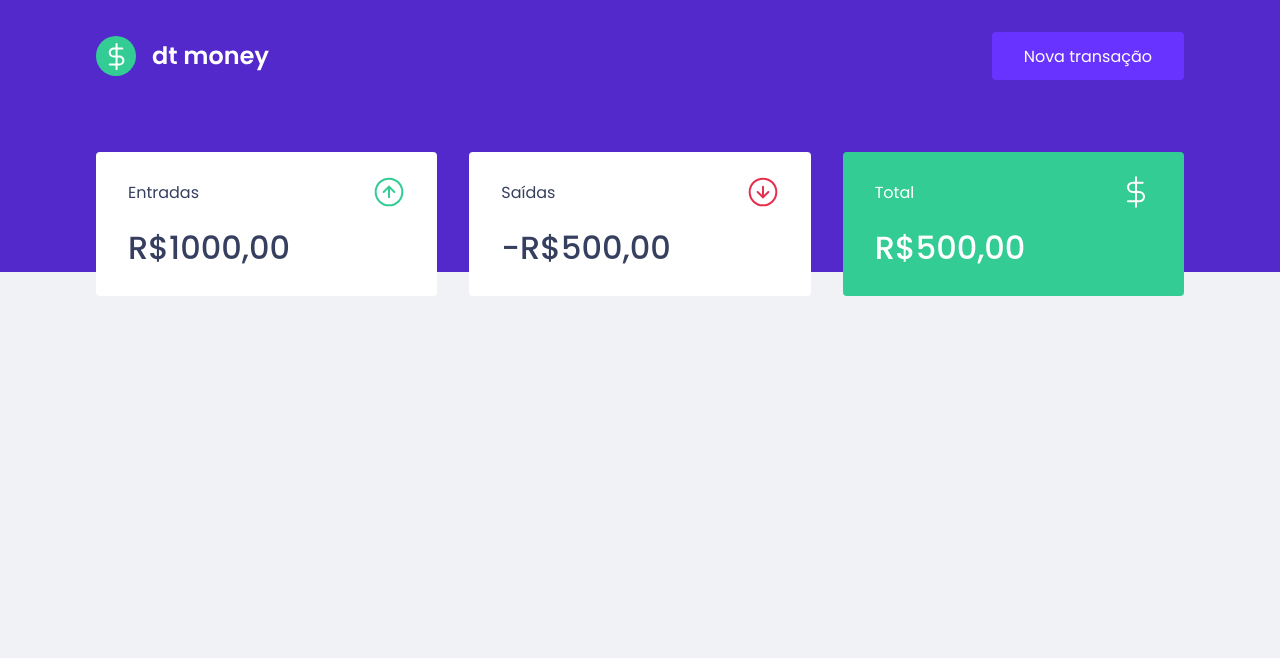
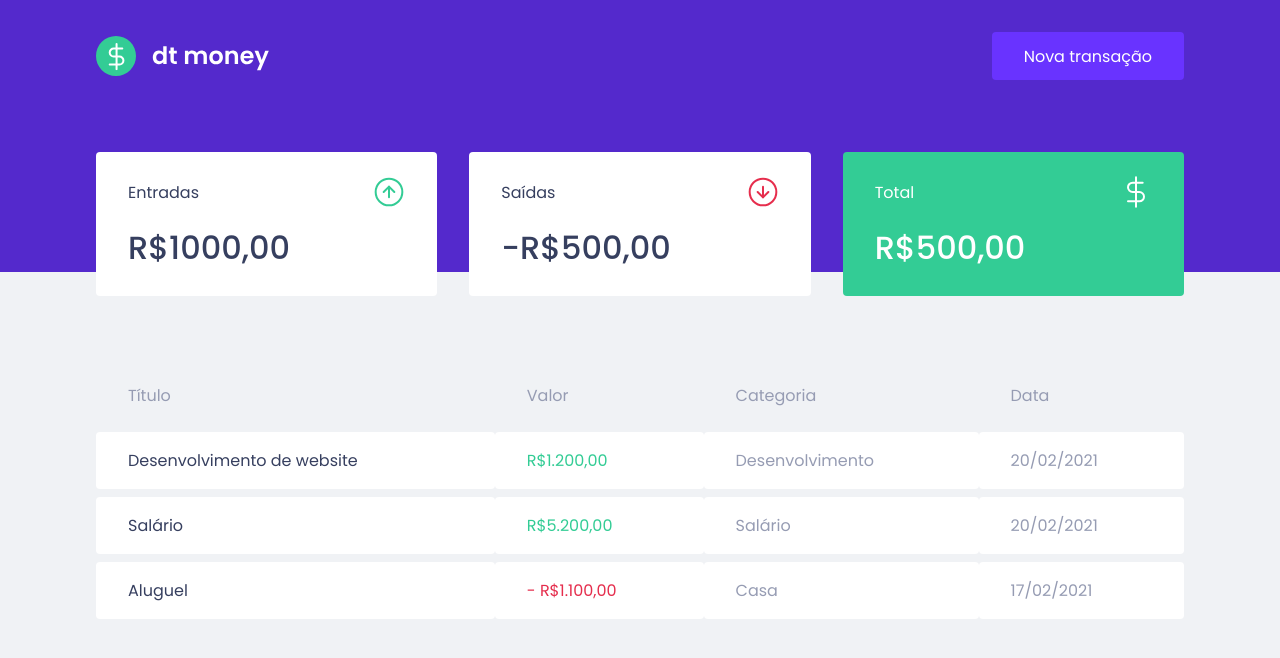
Before and after one commit to guilchaves/react-ignite, a React (Vite) app in the folder 02-dtmoney/: page / in a window 1280 px wide. Shown: the top 658 px of the page. Built offline with nearby package versions, Linux system fonts and the light colour scheme.

Commit message:
feat: add TransactionsTable component

```diff
--- a/02-dtmoney/src/components/Dashboard/index.tsx
+++ b/02-dtmoney/src/components/Dashboard/index.tsx
@@ -1,10 +1,12 @@
 import { Summary } from "../Summary";
+import { TransactionsTable } from "../TransactionsTable";
 import { Container } from "./styles";
 
 export function Dashboard() {
     return (
         <Container>
             <Summary />
+            <TransactionsTable />
         </Container>
     )
 }
--- /dev/null
+++ b/02-dtmoney/src/components/TransactionsTable/index.tsx
@@ -0,0 +1,39 @@
+import { Container } from './styles';
+
+export function TransactionsTable() {
+    return (
+        <Container>
+            <table>
+                <thead>
+                    <tr>
+                        <th>Título</th>
+                        <th>Valor</th>
+                        <th>Categoria</th>
+                        <th>Data</th>
+                    </tr>
+                </thead>
+
+                <tbody>
+                    <tr>
+                        <td>Desenvolvimento de website</td>
+                        <td className="deposit">R$1.200,00</td>
+                        <td>Desenvolvimento</td>
+                        <td>20/02/2021</td>
+                    </tr>
+                    <tr>
+                        <td>Salário</td>
+                        <td className="deposit">R$5.200,00</td>
+                        <td>Salário</td>
+                        <td>20/02/2021</td>
+                    </tr>
+                    <tr>
+                        <td>Aluguel</td>
+                        <td className="withdraw">- R$1.100,00</td>
+                        <td>Casa</td>
+                        <td>17/02/2021</td>
+                    </tr>
+                </tbody>
+            </table>
+        </Container>
+    )
+}
--- /dev/null
+++ b/02-dtmoney/src/components/TransactionsTable/styles.ts
@@ -0,0 +1,37 @@
+import styled from "styled-components";
+
+export const Container = styled.div`
+    margin-top: 4rem;
+
+    table {
+        width: 100%;
+        border-spacing: 0 0.5rem;
+
+        th {
+            color: var(--text-body);
+            font-weight: 400;
+            padding: 1rem 2rem;
+            text-align: left;
+            line-height: 1.5rem;
+        }
+
+        td {
+            padding: 1rem 2rem;
+            border: 0;
+            background: var(--shape);
+            color: var(--text-body);
+            border-radius: 0.25rem;
+
+            &:first-child {
+                color: var(--text-title);
+            }
+
+            &.deposit {
+                color: var(--green);
+            }
+            &.withdraw {
+                color: var(--red);
+            }
+        }
+    }
+`;
```
